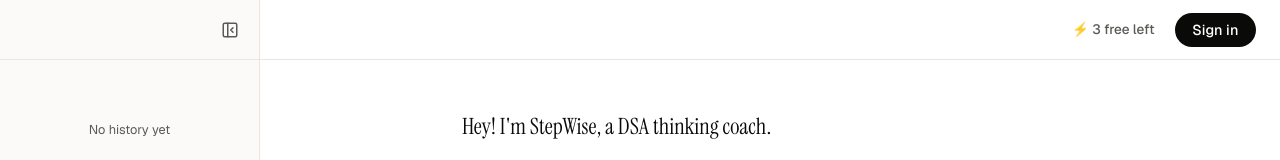
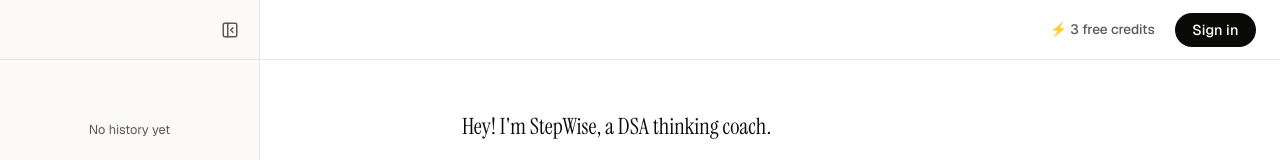
Before and after one commit to Bhatia612/StepWise, a React (Vite) app in the folder frontend/: page / in a window 1280 px wide. Shown: the top 160 px of the page. Built offline with nearby package versions, Linux system fonts and the light colour scheme; no server answers.

Commit message:
fix: Updated navbar credit text for guests . . .

```diff
--- a/frontend/src/shared/components/Navbar.jsx
+++ b/frontend/src/shared/components/Navbar.jsx
@@ -35,7 +35,7 @@ const Navbar = ({ onToggleSidebar, sidebarOpen }) => {
             <>
               {guestCredits !== null && (
                 <span className="navbar__guest-credits">
-                  ⚡ {guestCredits} free left
+                  ⚡ {guestCredits} free credits
                 </span>
               )}
               <button
```
